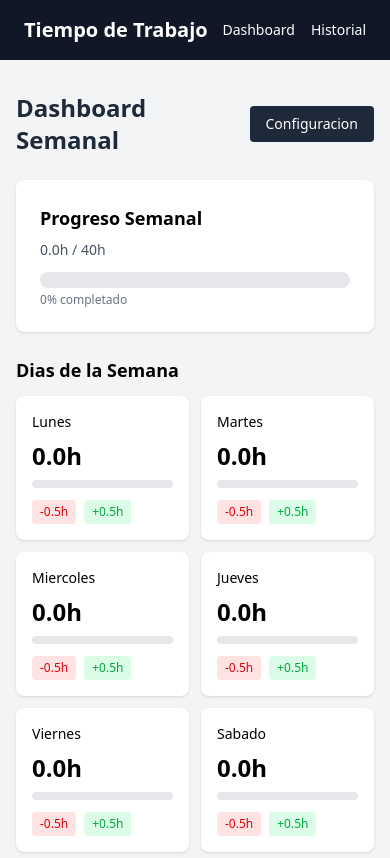
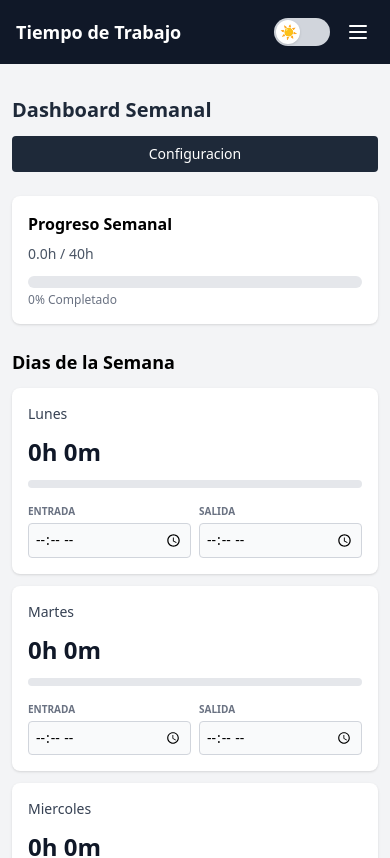
Before and after one commit to facusteckler86/Hackaton_CodigoFacilito_kiro_345, a Next.js app: page / in a window 390 px wide. Shown: the top 858 px of the page. Built offline with nearby package versions, Linux system fonts and the light colour scheme.

Commit message:
instalo framer para las animaciones y modo dark

```diff
--- a/package.json
+++ b/package.json
@@ -9,6 +9,7 @@
     "lint": "eslint"
   },
   "dependencies": {
+    "motion": "^12.42.2",
     "next": "16.2.11",
     "react": "19.2.4",
     "react-dom": "19.2.4"
--- a/src/app/globals.css
+++ b/src/app/globals.css
@@ -1 +1,3 @@
 @import "tailwindcss";
+
+@custom-variant dark (&:where(.dark, .dark *));
--- a/src/app/layout.tsx
+++ b/src/app/layout.tsx
@@ -14,11 +14,22 @@ export default function RootLayout({
   children: React.ReactNode;
 }>) {
   return (
-    <html lang="es">
-      <body className="bg-gray-100 min-h-screen">
+    <html lang="es" suppressHydrationWarning>
+      <body className="bg-gray-100 dark:bg-gray-900 min-h-screen transition-colors duration-300">
         <TimeTrackerProvider>
           <Navbar />
-          <main className="max-w-4xl mx-auto p-4">{children}</main>
+          <main className="max-w-4xl mx-auto px-3 sm:px-4 py-4">{children}</main>
+          <footer className="text-center py-4 text-sm text-gray-500 dark:text-gray-400">
+            Realizado por{" "}
+            <a
+              href="https://www.linkedin.com/in/facundomsteckler/"
+              target="_blank"
+              rel="noopener noreferrer"
+              className="text-blue-600 dark:text-blue-400 hover:underline"
+            >
+              facusteckler86
+            </a>
+          </footer>
         </TimeTrackerProvider>
       </body>
     </html>
--- a/src/app/page.tsx
+++ b/src/app/page.tsx
@@ -12,11 +12,11 @@ export default function Home() {
 
   return (
     <div className="space-y-6 py-4">
-      <div className="flex items-center justify-between">
-        <h1 className="text-2xl font-bold text-gray-800">Dashboard Semanal</h1>
+      <div className="flex flex-col sm:flex-row sm:items-center justify-between gap-3">
+        <h1 className="text-xl sm:text-2xl font-bold text-gray-800 dark:text-white">Dashboard Semanal</h1>
         <button
           onClick={() => setSettingsOpen(true)}
-          className="bg-gray-800 text-white px-4 py-2 rounded text-sm hover:bg-gray-700 transition-colors"
+          className="bg-gray-800 text-white px-4 py-2 rounded text-sm hover:bg-gray-700 transition-colors w-full sm:w-auto"
         >
           Configuracion
         </button>
@@ -25,8 +25,8 @@ export default function Home() {
       <WeeklyProgress />
 
       <section>
-        <h2 className="text-lg font-semibold mb-3">Dias de la Semana</h2>
-        <div className="grid grid-cols-2 sm:grid-cols-3 md:grid-cols-4 lg:grid-cols-7 gap-3">
+        <h2 className="text-lg font-semibold mb-3 dark:text-white">Dias de la Semana</h2>
+        <div className="grid grid-cols-1 sm:grid-cols-2 md:grid-cols-3 lg:grid-cols-4 xl:grid-cols-7 gap-3">
           {days.map((day) => (
             <DayCard key={day.date} day={day} />
           ))}
--- /dev/null
+++ b/src/components/DarkModeToggle.tsx
@@ -0,0 +1,44 @@
+"use client";
+
+import { useEffect, useState } from "react";
+import { motion } from "framer-motion";
+
+export default function DarkModeToggle() {
+  const [isDark, setIsDark] = useState(false);
+
+  useEffect(() => {
+    const stored = localStorage.getItem("theme");
+    if (stored === "dark" || (!stored && window.matchMedia("(prefers-color-scheme: dark)").matches)) {
+      setIsDark(true);
+      document.documentElement.classList.add("dark");
+    }
+  }, []);
+
+  const toggle = () => {
+    const next = !isDark;
+    setIsDark(next);
+    if (next) {
+      document.documentElement.classList.add("dark");
+      localStorage.setItem("theme", "dark");
+    } else {
+      document.documentElement.classList.remove("dark");
+      localStorage.setItem("theme", "light");
+    }
+  };
+
+  return (
+    <button
+      onClick={toggle}
+      aria-label={isDark ? "Activar modo claro" : "Activar modo oscuro"}
+      className="relative w-14 h-7 rounded-full bg-gray-300 dark:bg-gray-600 transition-colors duration-300 focus:outline-none focus:ring-2 focus:ring-blue-400"
+    >
+      <motion.div
+        className="absolute top-0.5 left-0.5 w-6 h-6 rounded-full bg-white shadow flex items-center justify-center text-sm"
+        animate={{ x: isDark ? 28 : 0 }}
+        transition={{ type: "spring", stiffness: 500, damping: 30 }}
+      >
+        {isDark ? "🌙" : "☀️"}
+      </motion.div>
+    </button>
+  );
+}
--- a/src/components/DayCard.tsx
+++ b/src/components/DayCard.tsx
@@ -1,48 +1,93 @@
 "use client";
 
+import { motion } from "framer-motion";
 import { useTimeTracker } from "@/context/TimeTrackerContext";
 import type { DayRecord } from "@/types";
+import { calculateWorkedHours, formatHoursToReadable } from "@/utils/dateUtils";
 
 interface DayCardProps {
   day: DayRecord;
 }
 
 export default function DayCard({ day }: DayCardProps) {
-  const { updateDayHours, dailyGoal } = useTimeTracker();
-  const percentage = dailyGoal > 0 ? Math.min((day.hoursWorked / dailyGoal) * 100, 100) : 0;
+  const { updateDayTimes, dailyGoal } = useTimeTracker();
 
-  const handleAddHour = () => {
-    updateDayHours(day.date, day.hoursWorked + 0.5);
+  // Calculamos las horas trabajadas en base a la entrada y salida guardadas en el día
+  const hoursWorked = calculateWorkedHours(day.checkIn || "", day.checkOut || "");
+  const percentage = dailyGoal > 0 ? Math.min((hoursWorked / dailyGoal) * 100, 100) : 0;
+
+  const isCompleted = hoursWorked >= dailyGoal;
+  const difference = Number((hoursWorked - dailyGoal).toFixed(2));
+
+  // Aca se indica la entrada y la salida del trabajo
+  const handleCheckInChange = (e: React.ChangeEvent<HTMLInputElement>) => {
+    updateDayTimes(day.date, e.target.value, day.checkOut || "");
   };
 
-  const handleRemoveHour = () => {
-    updateDayHours(day.date, Math.max(0, day.hoursWorked - 0.5));
+  const handleCheckOutChange = (e: React.ChangeEvent<HTMLInputElement>) => {
+    updateDayTimes(day.date, day.checkIn || "", e.target.value);
   };
 
   return (
-    <div className="bg-white rounded-lg shadow p-4 flex flex-col gap-2">
-      <h3 className="font-medium text-sm capitalize">{day.dayName}</h3>
-      <p className="text-2xl font-bold">{day.hoursWorked.toFixed(1)}h</p>
-      <div className="w-full bg-gray-200 rounded-full h-2">
+    <motion.div
+      whileHover={{ scale: 1.04, y: -4 }}
+      transition={{ type: "spring", stiffness: 300, damping: 20 }}
+      className="bg-white dark:bg-gray-800 rounded-lg shadow p-4 flex flex-col gap-3 cursor-pointer"
+    >
+      {/* Cabecera del día */}
+      <div className="flex justify-between items-center">
+        <h3 className="font-medium text-sm capitalize text-gray-700 dark:text-gray-200">{day.dayName}</h3>
+      </div>
+
+      {/* Total de horas trabajadas en formato legible */}
+      <div>
+        <p className="text-2xl font-bold text-gray-900 dark:text-white">{formatHoursToReadable(hoursWorked)}</p>
+      </div>
+
+      {/* Barra de progreso */}
+      <div className="w-full bg-gray-200 dark:bg-gray-700 rounded-full h-2">
         <div
           className="bg-green-500 h-2 rounded-full transition-all duration-300"
           style={{ width: `${percentage}%` }}
         />
       </div>
-      <div className="flex gap-2 mt-1">
-        <button
-          onClick={handleRemoveHour}
-          className="bg-red-100 text-red-600 px-2 py-1 rounded text-xs hover:bg-red-200 transition-colors"
-        >
-          -0.5h
-        </button>
-        <button
-          onClick={handleAddHour}
-          className="bg-green-100 text-green-600 px-2 py-1 rounded text-xs hover:bg-green-200 transition-colors"
-        >
-          +0.5h
-        </button>
+
+      {/* Inputs de Entrada y Salida */}
+      <div className="grid grid-cols-2 gap-2 mt-1">
+        <div>
+          <label className="block text-[10px] uppercase font-semibold text-gray-500 dark:text-gray-400 mb-1">Entrada</label>
+          <input
+            type="time"
+            value={day.checkIn || ""}
+            onChange={handleCheckInChange}
+            className="w-full border border-gray-300 dark:border-gray-600 p-1.5 text-sm rounded bg-gray-50 dark:bg-gray-700 dark:text-white"
+          />
+        </div>
+        <div>
+          <label className="block text-[10px] uppercase font-semibold text-gray-500 dark:text-gray-400 mb-1">Salida</label>
+          <input
+            type="time"
+            value={day.checkOut || ""}
+            onChange={handleCheckOutChange}
+            className="w-full border border-gray-300 dark:border-gray-600 p-1.5 text-sm rounded bg-gray-50 dark:bg-gray-700 dark:text-white"
+          />
+        </div>
       </div>
-    </div>
+
+      {/* Mensaje de estado de cumplimiento del horario*/}
+      {day.checkIn && day.checkOut && (
+        <div className="mt-1 text-xs">
+          {isCompleted ? (
+            <span className="inline-block w-full text-center py-1 font-semibold text-green-700 bg-green-100 dark:bg-green-900/30 dark:text-green-400 rounded">
+              ¡Objetivo cumplido! {difference > 0 ? `(+${formatHoursToReadable(difference)})` : ""}
+            </span>
+          ) : (
+            <span className="inline-block w-full text-center py-1 font-semibold text-amber-700 bg-amber-100 dark:bg-amber-900/30 dark:text-amber-400 rounded">
+              MMMMM te Falta {formatHoursToReadable(dailyGoal - hoursWorked)}
+            </span>
+          )}
+        </div>
+      )}
+    </motion.div>
   );
 }
--- a/src/components/Navbar.tsx
+++ b/src/components/Navbar.tsx
@@ -1,13 +1,21 @@
 "use client";
 
+import { useState } from "react";
 import Link from "next/link";
+import DarkModeToggle from "@/components/DarkModeToggle";
 
 export default function Navbar() {
+  const [menuOpen, setMenuOpen] = useState(false);
+
   return (
-    <nav className="bg-gray-900 text-white px-6 py-4 flex items-center justify-between">
-      <Link href="/" className="text-xl font-bold">
+    <nav className="bg-gray-900 dark:bg-gray-950 text-white px-4 sm:px-6 py-4">
+      <div className="flex items-center justify-between">
+        <Link href="/" className="text-lg sm:text-xl font-bold">
           Tiempo de Trabajo
         </Link>
+
+        {/* Desktop menu */}
+        <div className="hidden sm:flex items-center gap-4">
           <ul className="flex gap-4 text-sm">
             <li>
               <Link href="/" className="hover:text-blue-400 transition-colors">
@@ -20,6 +28,43 @@ export default function Navbar() {
               </Link>
             </li>
           </ul>
+          <DarkModeToggle />
+        </div>
+
+        {/* Mobile: toggle + hamburger */}
+        <div className="flex sm:hidden items-center gap-3">
+          <DarkModeToggle />
+          <button
+            onClick={() => setMenuOpen(!menuOpen)}
+            aria-label="Abrir menu"
+            className="p-1 focus:outline-none"
+          >
+            <svg className="w-6 h-6" fill="none" stroke="currentColor" viewBox="0 0 24 24">
+              {menuOpen ? (
+                <path strokeLinecap="round" strokeLinejoin="round" strokeWidth={2} d="M6 18L18 6M6 6l12 12" />
+              ) : (
+                <path strokeLinecap="round" strokeLinejoin="round" strokeWidth={2} d="M4 6h16M4 12h16M4 18h16" />
+              )}
+            </svg>
+          </button>
+        </div>
+      </div>
+
+      {/* Mobile menu dropdown */}
+      {menuOpen && (
+        <ul className="sm:hidden mt-3 flex flex-col gap-2 text-sm border-t border-gray-700 pt-3">
+          <li>
+            <Link href="/" onClick={() => setMenuOpen(false)} className="block py-1 hover:text-blue-400 transition-colors">
+              Dashboard
+            </Link>
+          </li>
+          <li>
+            <Link href="/historial" onClick={() => setMenuOpen(false)} className="block py-1 hover:text-blue-400 transition-colors">
+              Historial
+            </Link>
+          </li>
+        </ul>
+      )}
     </nav>
   );
 }
--- a/src/components/WeeklyProgress.tsx
+++ b/src/components/WeeklyProgress.tsx
@@ -7,18 +7,18 @@ export default function WeeklyProgress() {
   const percentage = weeklyGoal > 0 ? Math.min((totalHoursThisWeek / weeklyGoal) * 100, 100) : 0;
 
   return (
-    <section className="bg-white rounded-lg shadow p-6">
-      <h2 className="text-lg font-semibold mb-2">Progreso Semanal</h2>
-      <p className="text-sm text-gray-600 mb-3">
+    <section className="bg-white dark:bg-gray-800 rounded-lg shadow p-4 sm:p-6">
+      <h2 className="text-base sm:text-lg font-semibold mb-2 dark:text-white">Progreso Semanal</h2>
+      <p className="text-sm text-gray-600 dark:text-gray-400 mb-3">
         {totalHoursThisWeek.toFixed(1)}h / {weeklyGoal}h
       </p>
-      <div className="w-full bg-gray-200 rounded-full h-4">
+      <div className="w-full bg-gray-200 dark:bg-gray-700 rounded-full h-3 sm:h-4">
         <div
-          className="bg-blue-600 h-4 rounded-full transition-all duration-300"
+          className="bg-blue-600 h-3 sm:h-4 rounded-full transition-all duration-300"
           style={{ width: `${percentage}%` }}
         />
       </div>
-      <p className="text-xs text-gray-500 mt-1">{percentage.toFixed(0)}% completado</p>
+      <p className="text-xs text-gray-500 dark:text-gray-400 mt-1">{percentage.toFixed(0)}% Completado</p>
     </section>
   );
 }
```
Also changed, not shown: src/components/SettingsModal.tsx (+10 -10 lines), src/context/TimeTrackerContext.tsx (+13 -1 lines), 1 other file (tests, documents, lock files or other folders). Lines whose indentation alone changed are shown as unchanged.
